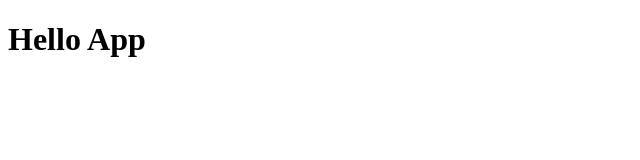
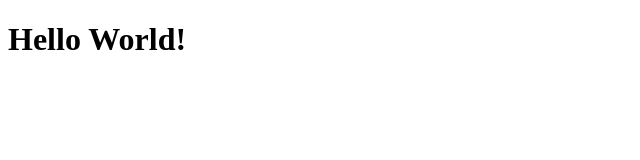
Before and after one commit to anishlp7/5x-test, a React app: page / in a window 1280 px wide. Shown: the top 160 px of the page, without its empty margins (0-640 px from the left). Built offline with nearby package versions, Linux system fonts and the light colour scheme.

Commit message:
Setting up the folder structure

```diff
--- /dev/null
+++ b/src/App.tsx
@@ -0,0 +1,9 @@
+import React from 'react';
+
+const App = () => {
+    return(
+        <h1>Hello World!</h1>
+    );
+};
+
+export default App;
--- a/src/index.tsx
+++ b/src/index.tsx
@@ -1,4 +1,6 @@
 import React from 'react';
 import  ReactDOM  from 'react-dom';
+import App from './App';
 
-ReactDOM.render(<h1>Hello App</h1>, document.getElementById('root'))
+
+ReactDOM.render(<App />, document.getElementById('root'))
```
Also changed, not shown: 1 other file (tests, documents, lock files or other folders).
